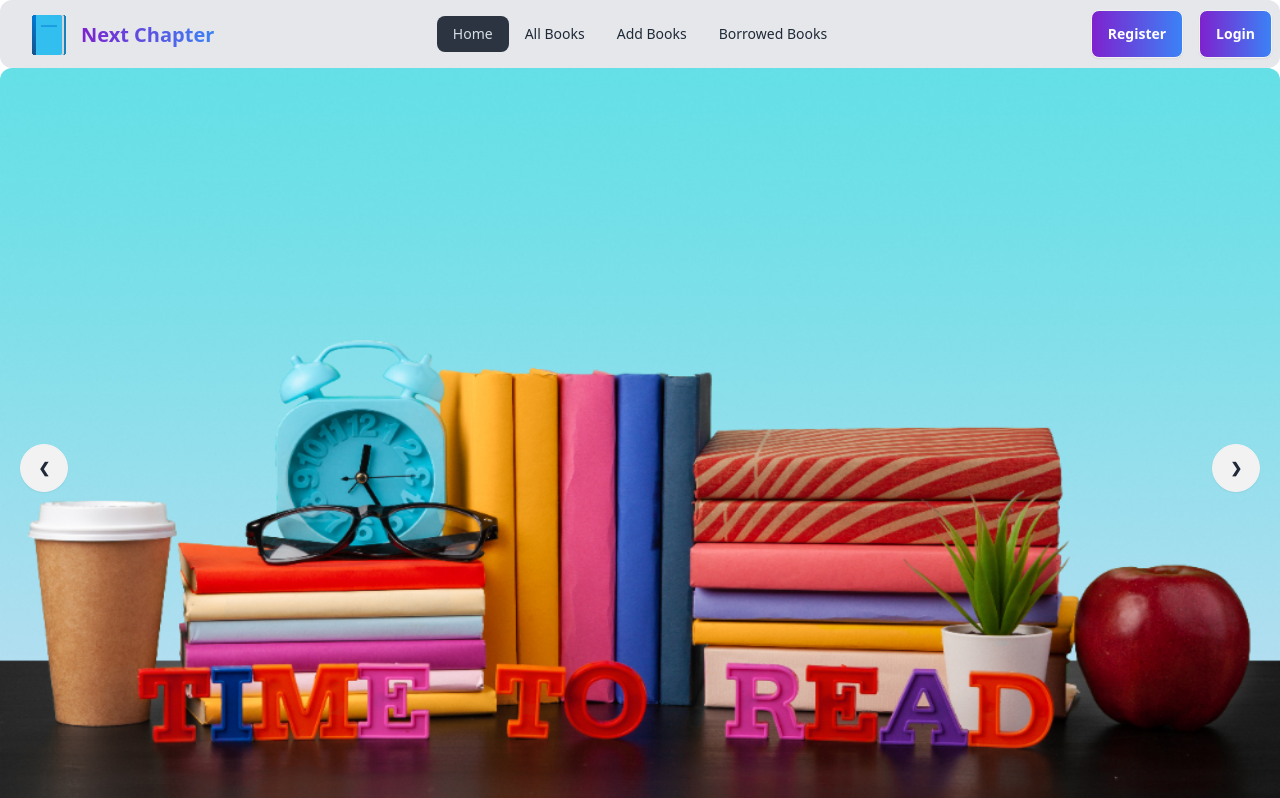
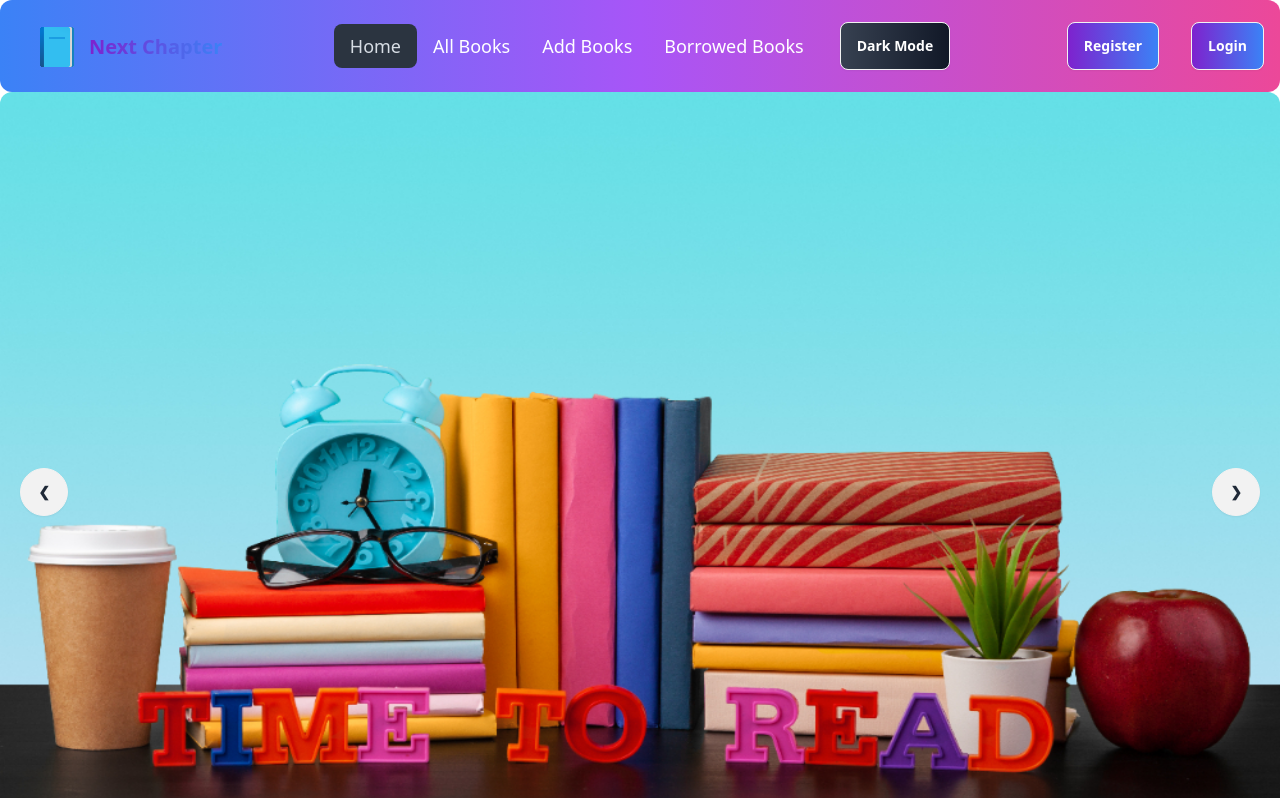
Before and after one commit to Mahabub2030/Assigment-11-Clinte-Side, a React (Vite) app: page / in a window 1280 px wide. Shown: the top 798 px of the page. Built offline with nearby package versions, Linux system fonts and the light colour scheme; no server answers.

Commit message:
added btn dark & light

```diff
--- a/src/index.css
+++ b/src/index.css
@@ -1,3 +1,8 @@
 @tailwind base;
 @tailwind components;
 @tailwind utilities;
+
+.dark {
+  background-color: #121212; /* Dark background */
+  color: #ffffff; /* Light text */
+}
--- a/src/shared/Navbar.jsx
+++ b/src/shared/Navbar.jsx
@@ -1,12 +1,251 @@
-import React, { useContext } from "react";
+// import React, { useContext } from "react";
+// import { Link, NavLink } from "react-router-dom";
+// import AuthContext from "../context/AuthContext";
+// import logo from "../assets/kids.gif";
+// import Swal from "sweetalert2";
+
+
+// const Navbar = () => {
+//   const { user, logoutUser } = useContext(AuthContext);
+//   const handleLogout = () => {
+//     logoutUser()
+//       .then(() => {
+//          Swal.fire({
+//                     title: "LogOut Success!",
+//                     text: "Logout",
+//                     icon: "success",
+//                     confirmButtonText: "Done",
+//                   });
+//       })
+//       .catch((err) => console.log("Logiun Failed"));
+//   };
+//   return (
+//     <div className="navbar bg-gray-200 mb-4 rounded-xl w-full ">
+//       <div className="navbar-start">
+//         <div className="dropdown">
+//           <div tabIndex={0} role="button" className="btn btn-ghost lg:hidden">
+//             <svg
+//               xmlns="http://www.w3.org/2000/svg"
+//               className="h-5 w-5"
+//               fill="none"
+//               viewBox="0 0 24 24"
+//               stroke="currentColor"
+//             >
+//               <path
+//                 strokeLinecap="round"
+//                 strokeLinejoin="round"
+//                 strokeWidth="2"
+//                 d="M4 6h16M4 12h8m-8 6h16"
+//               />
+//             </svg>
+//           </div>
+//           <ul
+//             tabIndex={0}
+//             className="menu menu-sm dropdown-content bg-base-100  z-[1] mt-3 w-52 p-2 shadow"
+//           >
+//             <li>
+//               <NavLink to="/">Home</NavLink>
+//             </li>
+//             <li>
+//               <NavLink to="/AllBooks">All Books</NavLink>
+//             </li>
+//             <li>
+//               <NavLink to="/AddBooks">Add Books</NavLink>
+//             </li>
+//             <li>
+//               <NavLink to="/BorrowedBooks">Borrowed Books</NavLink>
+//             </li>
+//           </ul>
+//         </div>
+//         <a href="/" className="btn btn-ghost text-xl">
+//           <img src={logo} alt="" />
+//           <h2 className="font-bold bg-gradient-to-r from-purple-700 to-blue-500 bg-clip-text text-transparent sm:hidding">Next Chapter</h2>
+//         </a>
+//       </div>
+//       <div className="navbar-center hidden lg:flex">
+//         <ul className="menu menu-horizontal px-1">
+//           <li>
+//             <NavLink to="/">Home</NavLink>
+//           </li>
+//           <li>
+//             <NavLink to="/AllBooks">All Books</NavLink>
+//           </li>
+//           <li>
+//             <NavLink to="/AddBooks">Add Books</NavLink>
+//           </li>
+//           <li>
+//             <NavLink to="/BorrowedBooks">Borrowed Books</NavLink>
+//           </li>
+//         </ul>
+//       </div>
+//       <div className="navbar-end">
+//         {user ? (
+//           <div className="flex items-center gap-4">
+//             <img
+//               src={user?.photoURl}
+//               alt=""
+//             />
+//             <button onClick={handleLogout} className="btn bg-gradient-to-r from-purple-700 to-blue-500 text-white">
+//               Logout
+//             </button>
+//           </div>
+//         ) : (
+//           <>
+//             <button className="btn bg-gradient-to-r from-purple-700 to-blue-500 text-white">
+//               <Link to="/register">Register</Link>
+//             </button>
+//             <button className="btn ml-4 bg-gradient-to-r from-purple-700 to-blue-500 text-white">
+//               <Link to="/login">Login</Link>
+//             </button>
+//           </>
+//         )}
+//       </div>
+//     </div>
+//   );
+// };
+
+// export default Navbar;
+// import React, { useContext } from "react";
+// import { Link, NavLink } from "react-router-dom";
+// import AuthContext from "../context/AuthContext";
+// import logo from "../assets/kids.gif";
+// import Swal from "sweetalert2";
+
+// const Navbar = () => {
+//   const { user, logoutUser } = useContext(AuthContext);
+
+//   const handleLogout = () => {
+//     logoutUser()
+//       .then(() => {
+//         Swal.fire({
+//           title: "LogOut Success!",
+//           text: "Logout",
+//           icon: "success",
+//           confirmButtonText: "Done",
+//         });
+//       })
+//       .catch((err) => console.log("Login Failed"));
+//   };
+
+//   return (
+//     <div className="navbar bg-gradient-to-r from-blue-500 via-purple-500 to-pink-500 mb-4 rounded-xl w-full p-4">
+//       <div className="navbar-start">
+//         <div className="dropdown">
+//           <div tabIndex={0} role="button" className="btn btn-ghost lg:hidden">
+//             <svg
+//               xmlns="http://www.w3.org/2000/svg"
+//               className="h-5 w-5"
+//               fill="none"
+//               viewBox="0 0 24 24"
+//               stroke="currentColor"
+//             >
+//               <path
+//                 strokeLinecap="round"
+//                 strokeLinejoin="round"
+//                 strokeWidth="2"
+//                 d="M4 6h16M4 12h8m-8 6h16"
+//               />
+//             </svg>
+//           </div>
+//           <ul
+//             tabIndex={0}
+//             className="menu menu-sm dropdown-content bg-base-100 shadow-xl mt-3 w-52 p-2"
+//           >
+//             <li>
+//               <NavLink to="/" className="text-lg">Home</NavLink>
+//             </li>
+//             <li>
+//               <NavLink to="/AllBooks" className="text-lg">All Books</NavLink>
+//             </li>
+//             <li>
+//               <NavLink to="/AddBooks" className="text-lg">Add Books</NavLink>
+//             </li>
+//             <li>
+//               <NavLink to="/BorrowedBooks" className="text-lg">Borrowed Books</NavLink>
+//             </li>
+//           </ul>
+//         </div>
+//         <a href="/" className="btn btn-ghost text-xl">
+//           <img src={logo} alt="" />
+//           <h2 className="font-bold text-transparent bg-gradient-to-r from-purple-700 to-blue-500 bg-clip-text">
+//             Next Chapter
+//           </h2>
+//         </a>
+//       </div>
+//       <div className="navbar-center hidden lg:flex">
+//         <ul className="menu menu-horizontal px-1">
+//           <li>
+//             <NavLink to="/" className="text-lg text-white hover:text-blue-300">Home</NavLink>
+//           </li>
+//           <li>
+//             <NavLink to="/AllBooks" className="text-lg text-white hover:text-blue-300">All Books</NavLink>
+//           </li>
+//           <li>
+//             <NavLink to="/AddBooks" className="text-lg text-white hover:text-blue-300">Add Books</NavLink>
+//           </li>
+//           <li>
+//             <NavLink to="/BorrowedBooks" className="text-lg text-white hover:text-blue-300">Borrowed Books</NavLink>
+//           </li>
+//         </ul>
+//       </div>
+//       <div className="navbar-end">
+//         {user ? (
+//           <div className="flex items-center gap-4">
+//             <img
+//               src={user?.photoURl}
+//               alt="User"
+//               className="rounded-full w-10 h-10"
+//             />
+//             <button
+//               onClick={handleLogout}
+//               className="btn bg-gradient-to-r from-purple-700 to-blue-500 text-white"
+//             >
+//               Logout
+//             </button>
+//           </div>
+//         ) : (
+//           <>
+//             <button className="btn bg-gradient-to-r from-purple-700 to-blue-500 text-white">
+//               <Link to="/register">Register</Link>
+//             </button>
+//             <button className="btn ml-4 bg-gradient-to-r from-purple-700 to-blue-500 text-white">
+//               <Link to="/login">Login</Link>
+//             </button>
+//           </>
+//         )}
+//       </div>
+//     </div>
+//   );
+// };
+
+// export default Navbar;
+import React, { useContext, useState, useEffect } from "react";
 import { Link, NavLink } from "react-router-dom";
 import AuthContext from "../context/AuthContext";
 import logo from "../assets/kids.gif";
 import Swal from "sweetalert2";
 
-
 const Navbar = () => {
   const { user, logoutUser } = useContext(AuthContext);
+  const [isDarkMode, setIsDarkMode] = useState(false);
+
+  useEffect(() => {
+    const savedMode = localStorage.getItem("theme");
+    if (savedMode) {
+      setIsDarkMode(savedMode === "dark");
+    }
+  }, []);
+
+  useEffect(() => {
+    if (isDarkMode) {
+      document.documentElement.classList.add("dark");
+      localStorage.setItem("theme", "dark");
+    } else {
+      document.documentElement.classList.remove("dark");
+      localStorage.setItem("theme", "light");
+    }
+  }, [isDarkMode]);
+
   const handleLogout = () => {
     logoutUser()
       .then(() => {
@@ -17,10 +256,15 @@ const Navbar = () => {
           confirmButtonText: "Done",
         });
       })
-      .catch((err) => console.log("Logiun Failed"));
+      .catch((err) => console.log("Login Failed"));
   };
+
+  const toggleDarkMode = () => {
+    setIsDarkMode(!isDarkMode);
+  };
+
   return (
-    <div className="navbar bg-gray-200 mb-4 rounded-xl w-full ">
+    <div className="navbar bg-gradient-to-r from-blue-500 via-purple-500 to-pink-500 mb-4 rounded-xl w-full p-4">
       <div className="navbar-start">
         <div className="dropdown">
           <div tabIndex={0} role="button" className="btn btn-ghost lg:hidden">
@@ -41,54 +285,94 @@ const Navbar = () => {
           </div>
           <ul
             tabIndex={0}
-            className="menu menu-sm dropdown-content bg-base-100  z-[1] mt-3 w-52 p-2 shadow"
+            className="menu menu-sm dropdown-content bg-base-100 shadow-xl mt-3 w-52 p-2"
           >
             <li>
-              <NavLink to="/">Home</NavLink>
+              <NavLink to="/" className="text-lg">
+                Home
+              </NavLink>
             </li>
             <li>
-              <NavLink to="/AllBooks">All Books</NavLink>
+              <NavLink to="/AllBooks" className="text-lg">
+                All Books
+              </NavLink>
             </li>
             <li>
-              <NavLink to="/AddBooks">Add Books</NavLink>
+              <NavLink to="/AddBooks" className="text-lg">
+                Add Books
+              </NavLink>
             </li>
             <li>
-              <NavLink to="/BorrowedBooks">Borrowed Books</NavLink>
+              <NavLink to="/BorrowedBooks" className="text-lg">
+                Borrowed Books
+              </NavLink>
             </li>
           </ul>
         </div>
         <a href="/" className="btn btn-ghost text-xl">
           <img src={logo} alt="" />
-          <h2 className="font-bold bg-gradient-to-r from-purple-700 to-blue-500 bg-clip-text text-transparent sm:hidding">Next Chapter</h2>
+          <h2 className="font-bold text-transparent bg-gradient-to-r from-purple-700 to-blue-500 bg-clip-text">
+            Next Chapter
+          </h2>
         </a>
       </div>
       <div className="navbar-center hidden lg:flex">
         <ul className="menu menu-horizontal px-1">
           <li>
-            <NavLink to="/">Home</NavLink>
+            <NavLink to="/" className="text-lg text-white hover:text-blue-300">
+              Home
+            </NavLink>
           </li>
           <li>
-            <NavLink to="/AllBooks">All Books</NavLink>
+            <NavLink
+              to="/AllBooks"
+              className="text-lg text-white hover:text-blue-300"
+            >
+              All Books
+            </NavLink>
           </li>
           <li>
-            <NavLink to="/AddBooks">Add Books</NavLink>
+            <NavLink
+              to="/AddBooks"
+              className="text-lg text-white hover:text-blue-300"
+            >
+              Add Books
+            </NavLink>
           </li>
           <li>
-            <NavLink to="/BorrowedBooks">Borrowed Books</NavLink>
+            <NavLink
+              to="/BorrowedBooks"
+              className="text-lg text-white hover:text-blue-300"
+            >
+              Borrowed Books
+            </NavLink>
           </li>
         </ul>
       </div>
-      <div className="navbar-end">
+
+      {/* Dark/Light Mode Toggle */}
+      <button
+        onClick={toggleDarkMode}
+        className="btn ml-4 bg-gradient-to-r from-gray-700 to-gray-900 text-white"
+      >
+        {isDarkMode ? "Light Mode" : "Dark Mode"}
+      </button>
+      <div className="navbar-end flex items-center gap-4">
         {user ? (
-          <div className="flex items-center gap-4">
+          <>
             <img
               src={user?.photoURl}
-              alt=""
+              alt="User"
+              className="rounded-full w-10 h-10"
             />
-            <button onClick={handleLogout} className="btn bg-gradient-to-r from-purple-700 to-blue-500 text-white">
+            <span className="text-lg text-white">{user?.name}</span>
+            <button
+              onClick={handleLogout}
+              className="btn bg-gradient-to-r from-purple-700 to-blue-500 text-white"
+            >
               Logout
             </button>
-          </div>
+          </>
         ) : (
           <>
             <button className="btn bg-gradient-to-r from-purple-700 to-blue-500 text-white">
```
Also changed, not shown: tailwind.config.js (+4 -8 lines). Lines whose indentation alone changed are shown as unchanged.
